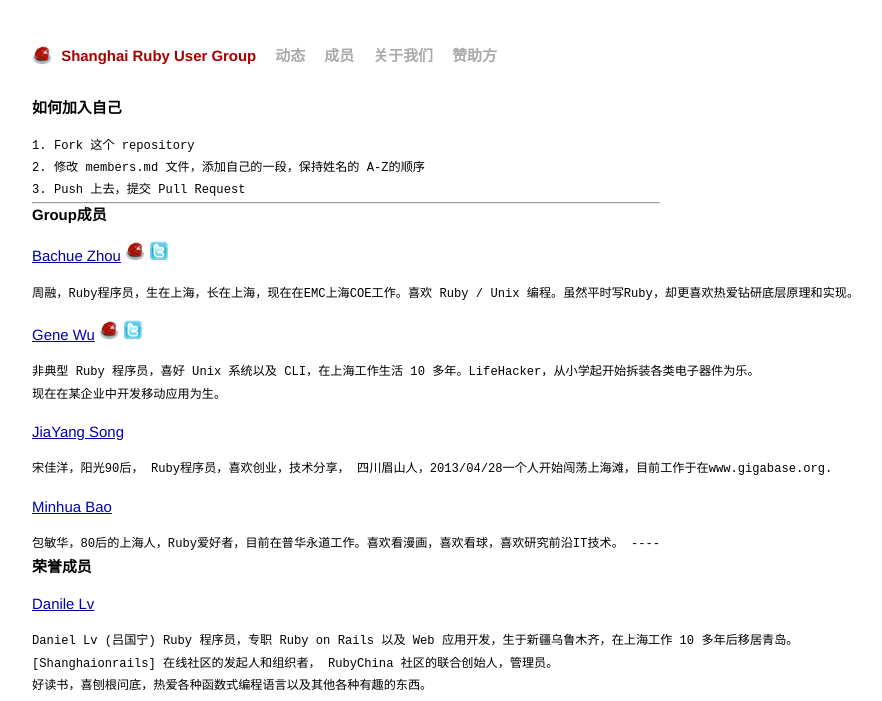
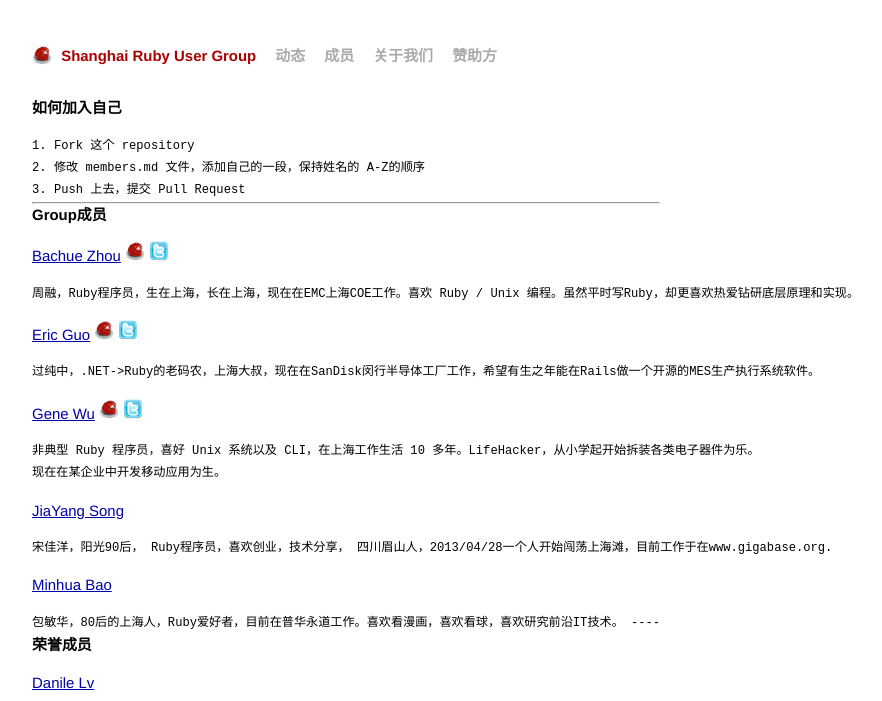
Before and after one commit to shruby/shruby.github.io, a Jekyll site: the page built from members.md, in a window 1280 px wide, cut to the strip 0-701 px from the top of the page. Shown: the whole strip, without its empty margins (294-1176 px from the left). Built offline with Jekyll 4.4.1, drawn with Linux system fonts in a browser that asks for light colours; Markdown is read by kramdown in place of the engine named in the settings.

Commit message:
Apply as Ruby SH member

```diff
--- a/members.md
+++ b/members.md
@@ -18,6 +18,12 @@
 [![Twitter](/assets/images/sprites/twitter.png)](https://twitter.com/iBachue)
 
     周融，Ruby程序员，生在上海，长在上海，现在在EMC上海COE工作。喜欢 Ruby / Unix 编程。虽然平时写Ruby，却更喜欢热爱钻研底层原理和实现。
+
+[Eric Guo](https://github.com/Eric-Guo)
+[![RubyChina](/assets/images/sprites/ruby_china.png)](http://ruby-china.org/ericguo)
+[![Twitter](/assets/images/sprites/twitter.png)](https://twitter.com/ecguo)
+
+	过纯中，.NET->Ruby的老码农，上海大叔，现在在SanDisk闵行半导体工厂工作，希望有生之年能在Rails做一个开源的MES生产执行系统软件。
 
 [Gene Wu](https://github.com/genewoo)
 [![RubyChina](/assets/images/sprites/ruby_china.png)](http://ruby-china.org/gene_wu)
```
